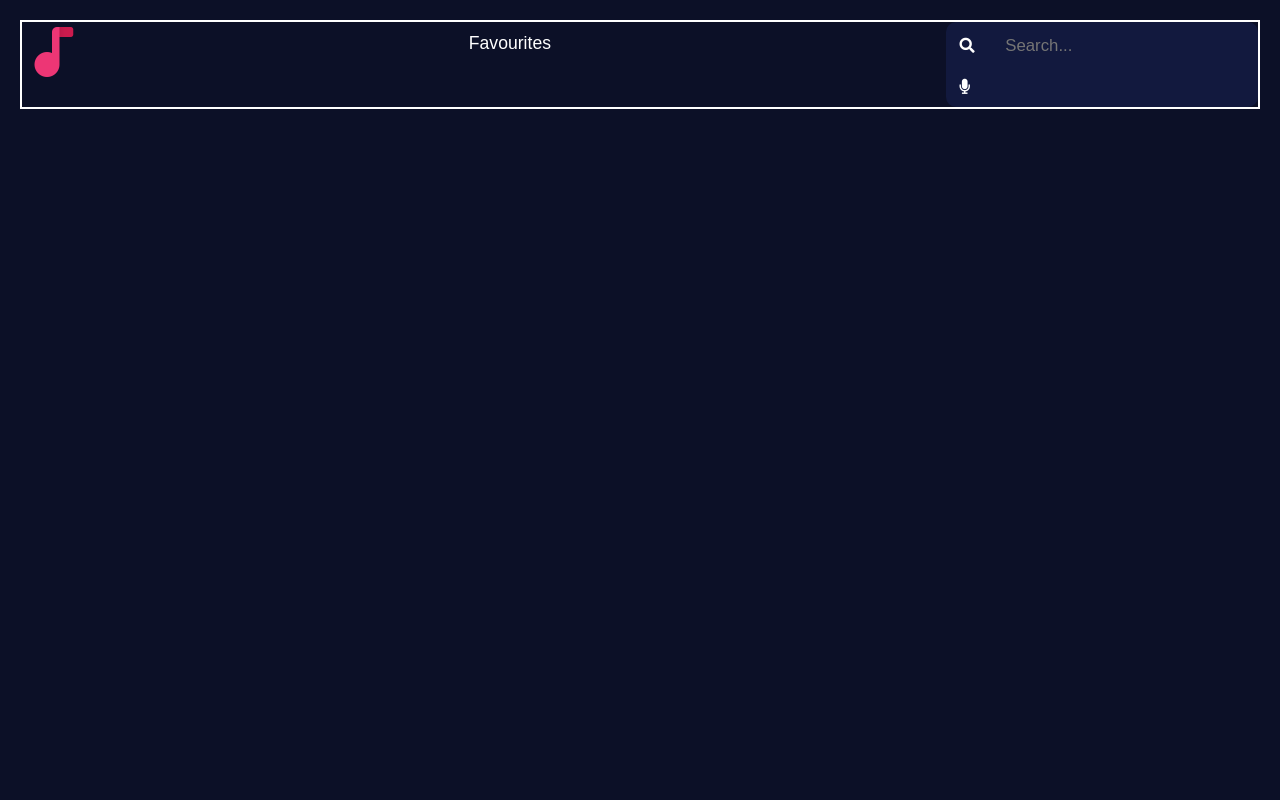
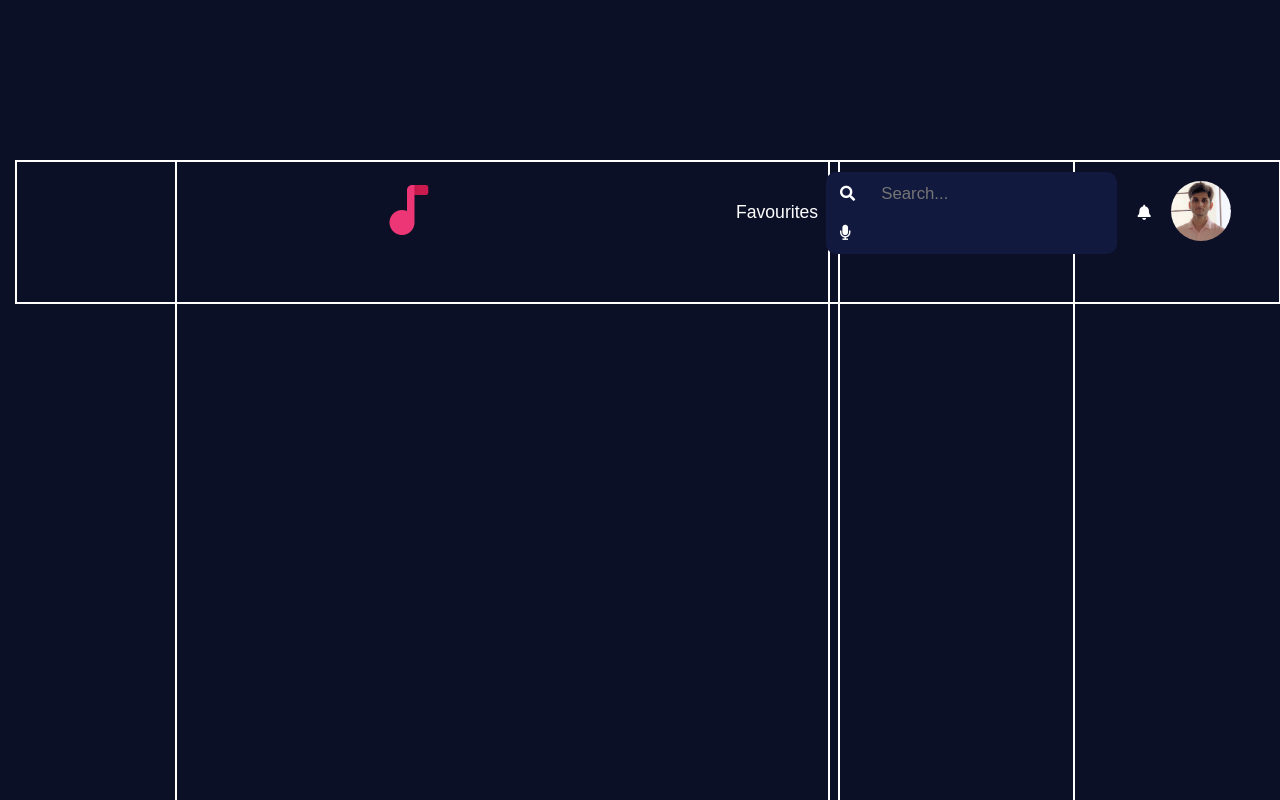
Before and after one commit to rahuls0008/Music-Player, a plain HTML site: page index.html in a window 1280 px wide. Shown: the top 800 px of the page. Drawn offline with Linux system fonts and the light colour scheme.

Commit message:
Add Navigation Bar

```diff
--- a/index.html
+++ b/index.html
@@ -21,35 +21,49 @@
 
 
 <body>
-	<header>
+
 
 		<!-- Navigation  -->
-		<nav id="nav-container">
+		<nav>
 
-			<!-- Logo -->
-			<div id="logo-container">  <a href = "#">      <img id="logo" src="static/icons/favicon.png">    </a>   </div>
 
-			<!-- Menu List -->
-			<div id="menu-container">
-            	<ul class = "nav-menu horizontal-list text-center">
+            	<ul class = "nav-menu horizontal-list">
+
+            		<li id="logo-container">   <a href = "#">      <img  src="static/icons/favicon.png">     </a>    </li>
                 	<li>    <a href = "#favorites">         Favourites           </a>    </li>
+
+
+                	<li id="search-form-container">
+                			<button class="sub-btn" type="submit"><i class="fas fa-search"></i></button>
+                    		<input id="search" name="search" type="text" placeholder="Search...">
+                			<button class="sub-btn" type="submit"><i class="fas fa-microphone"></i></button>   </li>
+
+                	<li id="notification"> <button class="sub-btn" type="submit"> <i class="fas fa-bell"></i> </button>  </li>
+
+                	<li >  <img id="profile-pic" src="static/Rahul-Kumar-Singh.jpg"> </li>
+
             	</ul>
-            </div>
 
-            <!-- Search -->
-            <div id="search-form-container">
-             	<form>
-             		<button class="sub-btn" type="submit"><i class="fas fa-search"></i></button>
-                    <input id="search" name="name" type="text" placeholder="Search...">
-                	<button class="sub-btn" type="submit"><i class="fas fa-microphone"></i></button>
-               	</form>
-            </div>
+		</nav>
 
 
 
-		</nav>
+	<div id="main-aside-container">
 
-	</header>
+
+	<main>
+
+
+	</main>
+
+
+
+	<aside>
+
+
+	</aside>
+
+	</div>
 
 </body>
 </html>
--- a/style-common-class.css
+++ b/style-common-class.css
@@ -17,11 +17,14 @@
 
 
 .horizontal-list li a{
-	display: inline-block;
+	display: block;
+	text-align: center;
     color: white;
     text-decoration: none;
 }
 
 
 
+
+
 /* CSS variables  */
--- a/style.css
+++ b/style.css
@@ -1,8 +1,9 @@
 body{
 	background-color: #0c1027 ;
 	font-size: 30px;
-	margin: 20px;
+	margin: 15px;
 	font-family: sans-serif;
+    /*position: relative;*/
 }
 
 body::-webkit-scrollbar {            /*  -----------------------------------------------------------*/
@@ -14,28 +15,40 @@ body::-webkit-scrollbar {            /*  ---------------------------------------
 
 /* --  navigation-menu Class -- */
 
-#nav-container{
-    display: flex;
+
+nav{
+    padding: 10px 40px 10px 70px;
     border: 2px solid white;
-    flex-wrap: wrap;
-    justify-content: space-between;
-    position: sticky;
 
-    margin-bottom: 20px;
+    position: fixed;
+    width: 90%;
+
 }
 
-img{
-    height: 60px;
+nav ul{
+    display: flex;
+    flex-wrap: wrap;
+    align-items: center;
+    justify-content: center;
 }
 
 
 #logo-container{
-	height: 50px	;
+    flex: 1;
+    font-size: 30px;
+    font-weight: 700;
+}
+
+
+#logo-container img{
+	height: 60px	;
 	display: inline-block;
+
 }
 
 
 .nav-menu li a{
+
 	font-size: 1.1rem;
 	color: #fdfdfd;
     transition: color 0.5s, border-bottom 4s, font-size 0.2s;
@@ -48,18 +61,15 @@ img{
 
 
 #search-form-container{
-    /*border: 1px solid white;*/
+    width: 25%;
     background-color: #12193e;
     border-radius: 10px;
-    /*box-shadow: 0px 0px 6px 4px #12193e;*/
-
+    /*box-shadow: 0px 0px 6px 4px #12193e;*/                                    /**********************************************/
     max-width: 25%;
     padding: 0.1rem;
 }
 
 #search-form-container input {
-    position: relative;
-
     max-width: 70%;
     padding: 4px 10px;
 
@@ -73,7 +83,8 @@ img{
 }
 
 
-#search-form-container button[type="submit"] {
+#search-form-container button[type="submit"],
+#notification button[type="submit"]{
     background: transparent;
     font-size: 0.95rem;
     border: none;
@@ -83,9 +94,57 @@ img{
     padding: 0.8em 0.8em 0.78em;
 }
 
+#search-form-container button:hover,
+ #notification button:hover{
+    border-radius: 50%;
+    background: white;
+    color: #13386fe0;
+}
+
+
 input:focus,
 select:focus,
-textarea:focus,
 button:focus {
     outline: none;
 }
+
+
+#profile-pic{
+    height: 60px;
+    border-radius: 50%;
+}
+
+
+
+
+
+
+
+
+
+
+/*  ----   MAIN    ----*/
+#main-aside-container{
+    /*position: relative;
+    top: 10rem;
+    margin: 2rem;*/
+
+    margin: 10rem;
+}
+
+main{
+    display: inline-block;
+    width: 70%;
+    height: 1000px;
+
+    border: 2px solid white ;
+
+}
+
+
+aside{
+    display: inline-block;
+    border: 2px solid white ;
+    width: 25%;
+    height: 1000px;
+}
```
Also changed, not shown: static/Rahul-Kumar-Singh.jpg (added).
